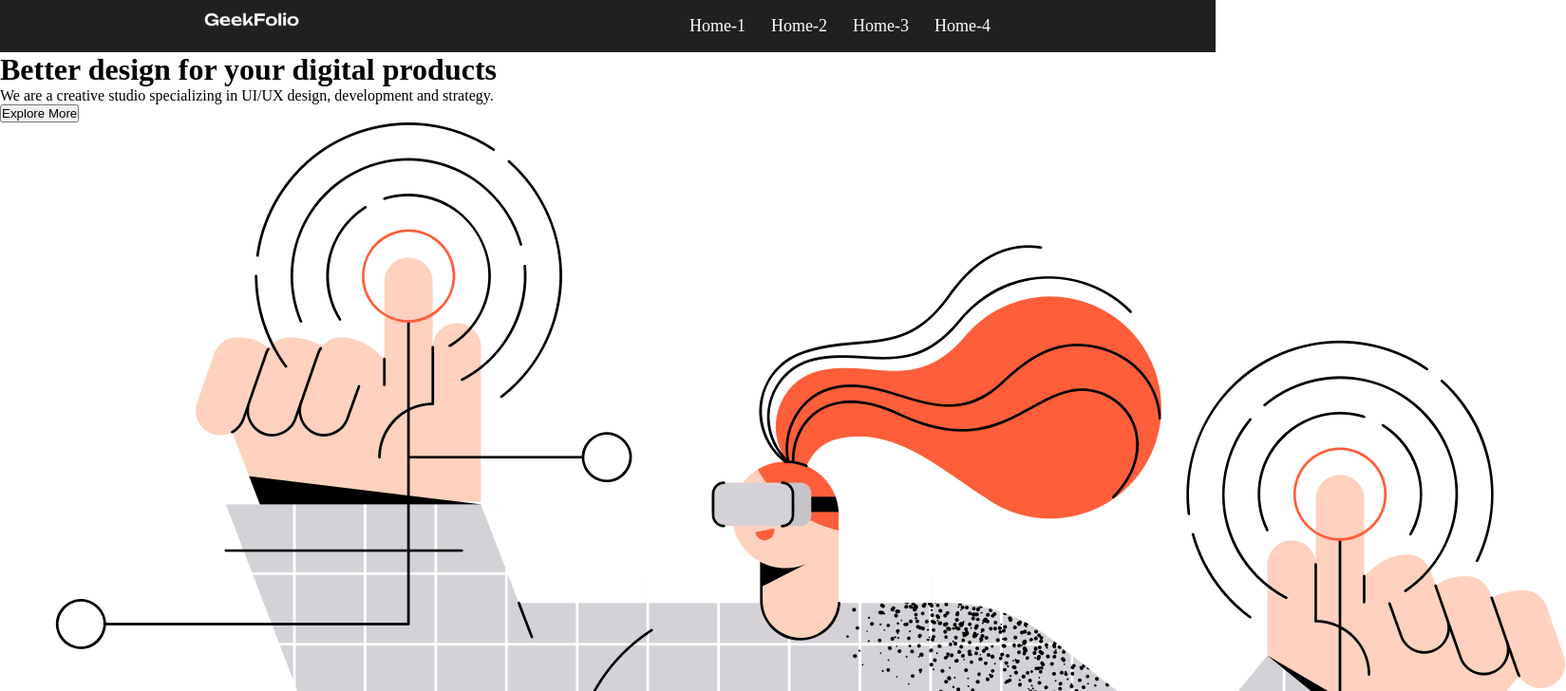
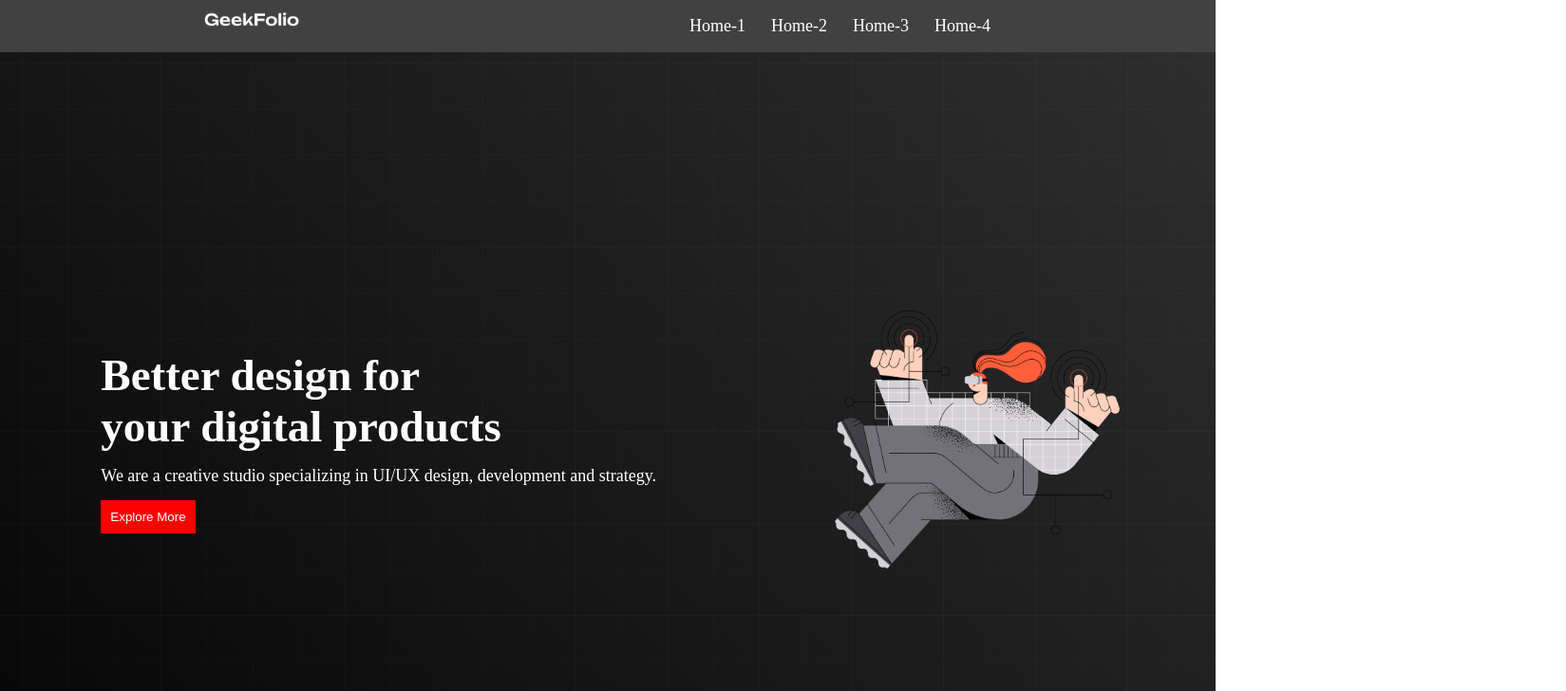
Before and after one commit to Arif4753/practice, a plain HTML site: page index.html in a window 1280 px wide. Shown: the top 728 px of the page at 95% size, 1649 px wide, since content can reach past the window. Drawn offline with Linux system fonts and the light colour scheme.

Commit message:
banner section done

```diff
--- a/index.html
+++ b/index.html
@@ -24,12 +24,12 @@
       </nav>
       <div class="banner_container">
         <div class="banner_text">
-          <h1 class="text">Better design for your digital products</h1>
-          <p>We are a creative studio specializing in UI/UX design, development and strategy.</p>
+          <h1 class="text">Better design for <br> your digital products</h1>
+          <p class="description">We are a creative studio specializing in UI/UX design, development and strategy.</p>
           <button class="btn">Explore More</button>
         </div>
         <div class="banner_photo">
-          <img src="/images/banner.png" alt="" srcset="">
+          <img class ="photo" src="/images/banner.png" alt="" srcset="">
         </div>
 
       </div>
--- a/style.css
+++ b/style.css
@@ -4,7 +4,7 @@
 }
 
 nav{
-    background-color: rgb(32, 32, 32);
+    /* background-color: rgb(32, 32, 32); */
 }
 .logo img{
     width: 100px;
@@ -14,6 +14,7 @@ nav{
     justify-content: space-around;
     padding: 12px;
     color: #fff;
+    background-color: #424141;
 }
 .menus{
     display: flex;
@@ -25,3 +26,38 @@ nav{
     margin-right: 17px;
     font-size: 18px;
 }
+.banner_container{
+    display: flex;
+    justify-content: space-around;
+    align-items: center;
+    height: 100vh;
+    background-image: url(/images/background.png),linear-gradient(45deg,rgb(5,5,5),#2e2e2e);
+    background-repeat: no-repeat;
+    color: white;
+    padding: 10px;
+    background-size: cover;
+
+
+}
+.banner_text{
+    padding: 5px;
+
+}
+.text{
+    margin-bottom: 15px;
+    font-size: 47px;
+    font-weight: bold;
+}
+.description{
+    font-size: 18px;
+}
+.photo{
+    width: 300px;
+}
+.btn{
+    background-color: red;
+    border: none;
+    color: #fff;
+    padding: 10px;
+    margin-top: 15px;
+}
```
